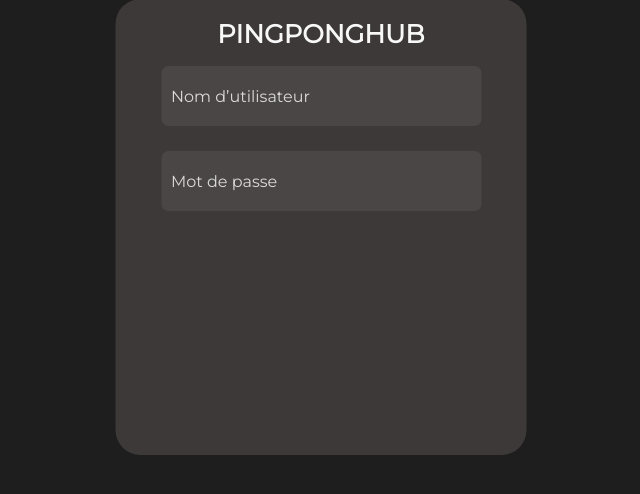
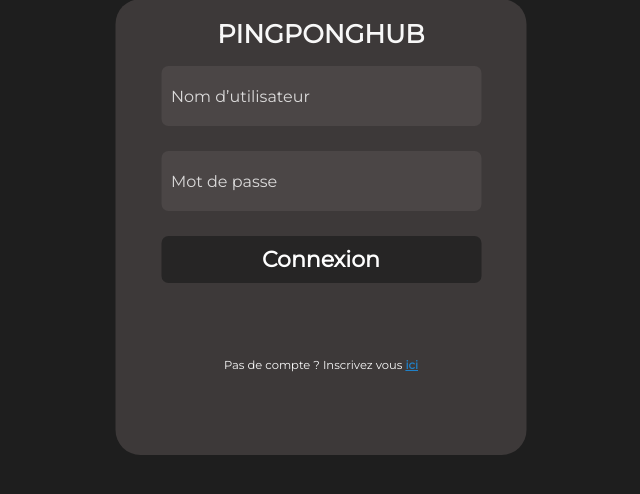
Before and after one commit to CafeurOff/ft_transcendence, a Django app: page / in a window 1280 px wide. Shown: the part 173-667 px from the top of the page, without its empty margins (319-959 px from the left). Run offline with Django 4.2, Linux system fonts and the light colour scheme; parts of the project's set-up code (start-up, migrations or seed data) failed here and were passed over.

Commit message:
Finishing the index page, start of register page. fix somes problems of norms

```diff
--- a/app/ft_transcendence/urls.py
+++ b/app/ft_transcendence/urls.py
@@ -23,4 +23,5 @@ urlpatterns = [
     path('', include('django_prometheus.urls')), # Is the localhost:8000/metrics endpoint
     path('admin/', admin.site.urls),
     path('game/', views.game, name='game'),
+    path('register/', views.register, name='register'),
 ]
--- a/app/singlepage/views.py
+++ b/app/singlepage/views.py
@@ -4,28 +4,50 @@ from prometheus_client import Counter, Histogram, Gauge
 from prometheus_client import generate_latest
 from django.shortcuts import render, redirect
 from .forms import UsernamesForm, PasswordForm, RememberForm
+from django.contrib.auth import login, authenticate, logout
 
 # View Index page : localhost:8000/
 def index(request):
+    message = ''
     if request.method == 'POST':
         form = UsernamesForm(request.POST)
-        if form.is_valid():
+        password_form = PasswordForm(request.POST)
+        if form.is_valid() and password_form.is_valid():
             user = form.cleaned_data['usernames']
-            password = form.cleaned_data['password']
-            remember = form.cleaned_data['remember']
+            password = password_form.cleaned_data['password']
             user = authenticate(username=user, password=password)
             if user:
                 login(request, user)
-                if not remember:
-                    request.session.set_expiry(0)
-                return redirect('game')
+            else:
+                message = 'Nom d’utilisateur ou mot de passe incorrect'
     else:
         form = UsernamesForm()
-    password_form = PasswordForm()
+        password_form = PasswordForm()
     remember_form = RememberForm()
-    return render(request, 'index.html', {'form': form, 'password_form': password_form, 'remember_form': remember_form})
+    return render(request, 'index.html', {'form': form, 'password_form': password_form, 'remember_form': remember_form, 'message': message})
 
-
+def register(request):
+    message = ''
+    if request.method == 'POST':
+        form = UsernamesForm(request.POST)
+        password_form = PasswordForm(request.POST)
+        if form.is_valid() and password_form.is_valid():
+            user = form.cleaned_data['usernames']
+            password = password_form.cleaned_data['password']
+            user = authenticate(username=user, password=password)
+            if user:
+                message = 'Nom d’utilisateur déjà utilisé'
+            else:
+                user = User.objects.create_user(username=user, password=password)
+                user.save()
+                user = authenticate(username=user, password=password)
+                login(request, user)
+                return redirect('index')
+    else:
+        form = UsernamesForm()
+        password_form = PasswordForm()
+    remember_form = RememberForm()
+    return render(request, 'register.html', {'form': form, 'password_form': password_form, 'remember_form': remember_form, 'message': message})
 
 def game(request):
     return render(request, 'game.html')
--- /dev/null
+++ b/app/static/css/index.css
@@ -0,0 +1,88 @@
+body {
+    background-color: #1E1E1E;
+}
+
+div.rcorners1 {
+    border-radius: 25px;
+    background: #3D3939;
+    padding: 20px;
+    width: 371px;
+    height: 416px;
+    position: absolute;
+    top: 50%;
+    left: 50%;
+    transform: translate(-50%, -50%);
+    display: flex;
+    flex-direction: column;
+    justify-content: flex-start;
+    align-items: center;
+}
+
+div.rcorners1 h1 {
+    text-align: center;
+    color: #f8f8f8;
+    font-family: 'Montserrat', sans-serif;
+    font-weight: 800;
+    max-width: 90%;
+    max-height: 90%;
+    overflow: hidden;
+    white-space: nowrap;
+    text-overflow: ellipsis;
+    font-size: 2vw;
+    margin-top: -1px;
+}
+
+div.rcorners1 h2 {
+    color: #f8f8f8;
+    font-family: 'Montserrat', sans-serif;
+    font-weight: 200;
+    font-size: 0.9vw;
+    margin-top: 50px;
+    display: inline;
+    overflow: hidden;
+}
+
+div.rcorners1 a {
+    color: #2081C8;
+    font-family: 'Montserrat', sans-serif;
+    font-weight: 800;
+    font-size: 0.9vw;
+}
+
+div.rcorners1 input[type=submit] {
+    background-color: #262525;
+    font-family: 'Montserrat', sans-serif;
+    font-weight: 800;
+    font-size: 22px;
+    border-radius: 7px;
+    border: none;
+    outline: none;
+    color: white;
+    margin: 15px 0;
+    padding: 10px 20px;
+    width: 100%;
+}
+
+div.rcorners1 p {
+    color: #ffffff;
+    font-family: 'Montserrat', sans-serif;
+    font-weight: 1;
+    font-size: 0.5vw;
+}
+
+div.rcorners1 input[type=submit]:hover {
+    background-color: #202020;
+    cursor: pointer;
+    box-shadow: 0 12px 16px 0 rgba(0,0,0,0.24), 0 12px 50px 0 rgba(0,0,0,0.19);
+}
+
+.placeholder-style::placeholder {
+    color: rgba(255, 255, 255, 0.8);
+}
+
+.custom-checkbox {
+    width: 20px;
+    height: 20px;
+    margin-right: 10px;
+    background-color: #262525;
+}
--- /dev/null
+++ b/app/static/js/validateForm.js
@@ -0,0 +1,9 @@
+function validateForm() {
+    var username = document.forms["loginForm"]["usernames"].value;
+    var password = document.forms["loginForm"]["password"].value;
+
+    if (username == "" || password == "") {
+        alert("Veuillez remplir tous les champs.");
+        return false;
+    }
+}
--- a/app/templates/index.html
+++ b/app/templates/index.html
@@ -5,30 +5,27 @@
         <meta charset = "UTF-8">
         <meta name = "viewport" content = "width=device-width, initial-scale = 1.0">
         <meta http-equiv = "X-UA-Compatible" content = "ie=edge">
-        <link rel="stylesheet" href="{% static 'css/style.css' %}"></link>
+        <link rel="stylesheet" href="{% static 'css/index.css' %}"></link>
         <link href='https://fonts.googleapis.com/css?family=Montserrat' rel='stylesheet'>
         <link rel="shortcut icon" type="image/png" href="{% static 'images/favicon.png' %}" >
+        <script src="{% static 'js/validateForm.js' %}"></script>
         <title>Transcendence</title>
     </head>
     <body>
         <div class="container">
             <div class="rcorners1">
                 <h1>PINGPONGHUB</h1>
-                <form action="/login/" method="post" style="resize: none;">
+                <form name="loginForm" method="post" onsubmit="return validateForm()" style="resize: none;">
                     {% csrf_token %}
                     {{ form }}
+                    <div style="margin-top: 25px;"></div>
+                    {{ password_form }}
+                    <div style="margin-top: 10px;"></div>
+                    <input type="submit" value="Connexion" class="button">
                 </form>
-
-                <div style="margin-top: 25px;"></div>
-
-                <form action="/login/" method="post" style="resize: none;">
-                    {% csrf_token %}
-                    {{ password_form }}
-
-                    <div style="margin-top: 10px;"></div>
-                   <!--  {{ remember_form }}
-                    <label for="remember" style="color: white;">Se souvenir de moi</label> -->
-                </form>
+                <div style="margin-top: 10px;"></div>
+                <h2><span>Pas de compte ? Inscrivez vous</span> <a href="/register/" class="button">ici</a></h2>
+                <p>{{ message }}</p>
             </div>
         </div>
     </body>
```
Also changed, not shown: app/static/css/register.css (added, +33 -0 lines), app/static/css/style.css (deleted, +0 -44 lines), app/templates/register.html (added, +20 -0 lines), configuration/grafana/grafana.db, 2 other files.
